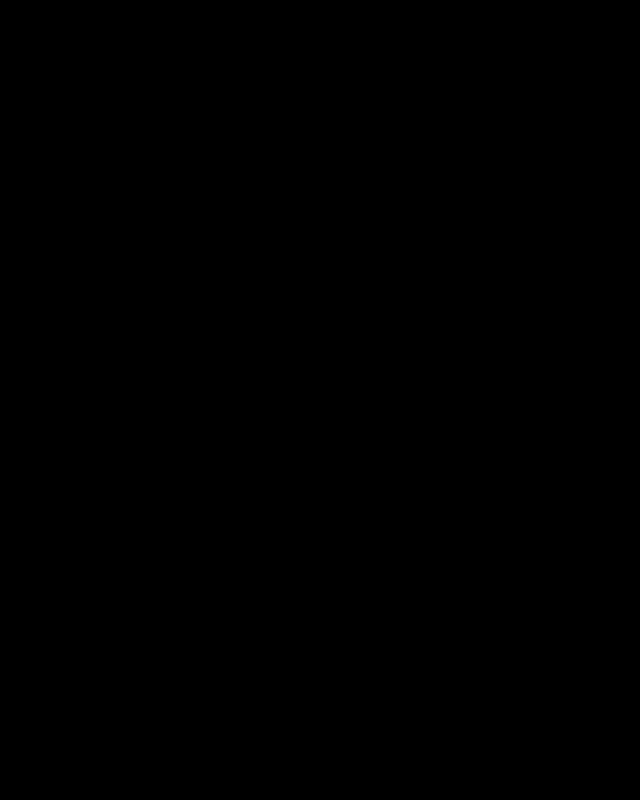
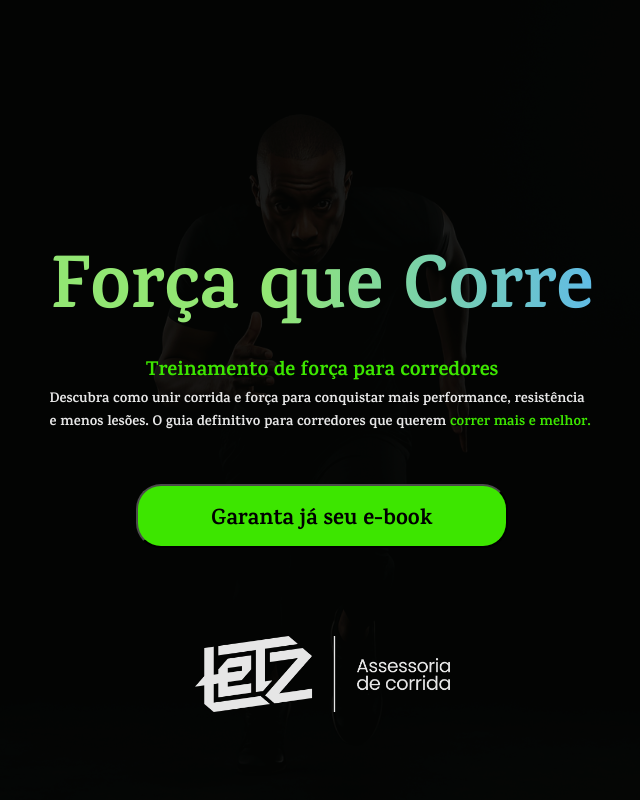
Before and after one commit to isaaacwillian/letz-assessoria, a React (Vite) app: page / in a window 1280 px wide. Shown: the whole page, without its empty margins (318-958 px from the left). Built offline with nearby package versions, Linux system fonts and the light colour scheme.

Commit message:
feat: add intro section

```diff
--- a/index.html
+++ b/index.html
@@ -5,6 +5,7 @@
     <meta charset="UTF-8" />
     <link rel="icon" type="image/svg+xml" href="/vite.svg" />
     <link href="https://fonts.googleapis.com/css2?family=Montserrat:wght@400;500;700&display=swap" rel="stylesheet" />
+    <link href="https://fonts.googleapis.com/css2?family=Karma:wght@300;400;500;600;700&display=swap" rel="stylesheet" />
     <meta name="viewport" content="width=device-width, initial-scale=1.0" />
     <title>letz-assessoria</title>
   </head>
--- a/src/App.tsx
+++ b/src/App.tsx
@@ -1,9 +1,11 @@
+import IntroSection from "./sections/Intro";
 import GlobalStyle from "./styles/global";
 
 function App() {
   return (
     <>
       <GlobalStyle />
+      <IntroSection />
     </>
   );
 }
--- /dev/null
+++ b/src/sections/Intro/index.tsx
@@ -0,0 +1,21 @@
+import { BuyButton, Container, LetzLogo, RunnerBackground } from "./style";
+import runner from "../../assets/runner.png";
+import letzLogo from "../../assets/letzLogo.png";
+
+function Intro() {
+  return (
+    <Container>
+      <RunnerBackground src={runner} alt="Corredor" />
+      <h1>Força que Corre</h1>
+      <h3>Treinamento de força para corredores</h3>
+      <p>
+        Descubra como unir corrida e força para conquistar mais performance, resistência e menos lesões. O guia definitivo para corredores
+        que querem <span>correr mais e melhor.</span>
+      </p>
+      <BuyButton>Garanta já seu e-book</BuyButton>
+      <LetzLogo src={letzLogo} alt="Logo da Letz Assessoria" />
+    </Container>
+  );
+}
+
+export default Intro;
--- /dev/null
+++ b/src/sections/Intro/style.ts
@@ -0,0 +1,62 @@
+import styled from "styled-components";
+
+export const Container = styled.section`
+  width: 100vw;
+  height: 100vh;
+  display: flex;
+  justify-content: end;
+  align-items: center;
+  flex-direction: column;
+  background-color: #050605;
+  font-family: Karma;
+  font-style: bold;
+  font-weight: 700;
+  opacity: 0.9;
+
+  h1 {
+    background: linear-gradient(90deg, rgba(162, 255, 128, 1) 40%, rgba(107, 208, 255, 1) 100%);
+    background-clip: text;
+    -webkit-text-fill-color: transparent;
+    font-size: 75px;
+  }
+
+  h3 {
+    font-size: 20px;
+    color: #44ff00;
+  }
+
+  p {
+    max-width: 545px;
+    margin-bottom: 50px;
+  }
+
+  span {
+    color: #44ff00;
+  }
+`;
+
+export const RunnerBackground = styled.img`
+  position: absolute;
+  width: 90%;
+  height: 100%;
+  object-fit: cover;
+  opacity: 0.1;
+  z-index: -1;
+`;
+
+export const LetzLogo = styled.img`
+  width: 255px;
+  height: 76px;
+  margin: 88px 0px;
+`;
+
+export const BuyButton = styled.button`
+  background-color: #44ff00;
+  border-radius: 25px;
+  width: 372px;
+  height: 64px;
+  font-size: 22px;
+  font-family: Karma;
+  font-weight: 700;
+  line-height: 68px; /* igual à altura */
+`;
```
Also changed, not shown: src/assets/letzLogo.png (added), src/assets/runner.png (added).
